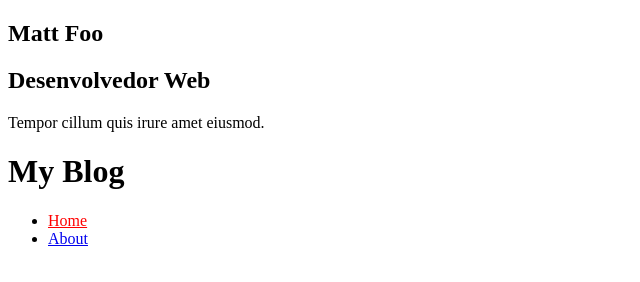
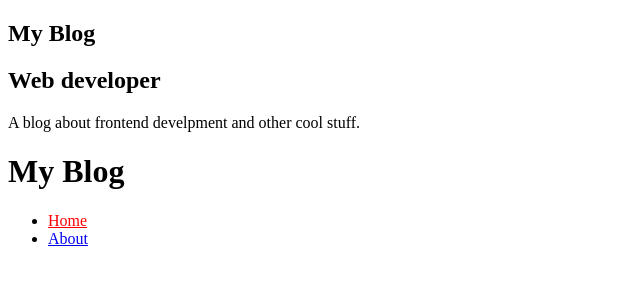
Before and after one commit to ricardoaruiz/gatsby-app, a Gatsby site: page / in a window 1280 px wide. Shown: the whole page, without its empty margins (0-640 px from the left). Built offline with nearby package versions, Linux system fonts and the light colour scheme; Gatsby itself is replaced by a stand-in of ours.

Commit message:
Buscando dados com StaticQuery GraphQL

```diff
--- a/gatsby-config.js
+++ b/gatsby-config.js
@@ -1,6 +1,7 @@
 module.exports = {
   siteMetadata: {
     title: `My Blog`,
+    position: "Web developer",
     description: `A blog about frontend develpment and other cool stuff.`,
     author: `@myblog`,
   },
--- a/package.json
+++ b/package.json
@@ -28,6 +28,7 @@
   "scripts": {
     "build": "gatsby build",
     "develop": "gatsby develop",
+    "develop-playground": "GATSBY_GRAPHQL_IDE=playground gatsby develop",
     "format": "prettier --write \"**/*.{js,jsx,json,md}\"",
     "start": "npm run develop",
     "serve": "gatsby serve",
--- a/src/components/Profile/index.js
+++ b/src/components/Profile/index.js
@@ -1,13 +1,32 @@
 import React from "react"
+import { StaticQuery, graphql } from "gatsby"
 
-const Profile = () => {
-  return (
-    <div className="profile-wrapper">
-      <h1>Matt Foo</h1>
-      <h2>Desenvolvedor Web</h2>
-      <p>Tempor cillum quis irure amet eiusmod.</p>
-    </div>
-  )
-}
+const Profile = () => (
+  <StaticQuery
+    query={graphql`
+      query siteMetaData {
+        site {
+          siteMetadata {
+            author
+            position
+            description
+            title
+          }
+        }
+      }
+    `}
+    render={({
+      site: {
+        siteMetadata: { title, position, description },
+      },
+    }) => (
+      <div className="profile-wrapper">
+        <h1>{title}</h1>
+        <h2>{position}</h2>
+        <p>{description}</p>
+      </div>
+    )}
+  />
+)
 
 export default Profile
```
